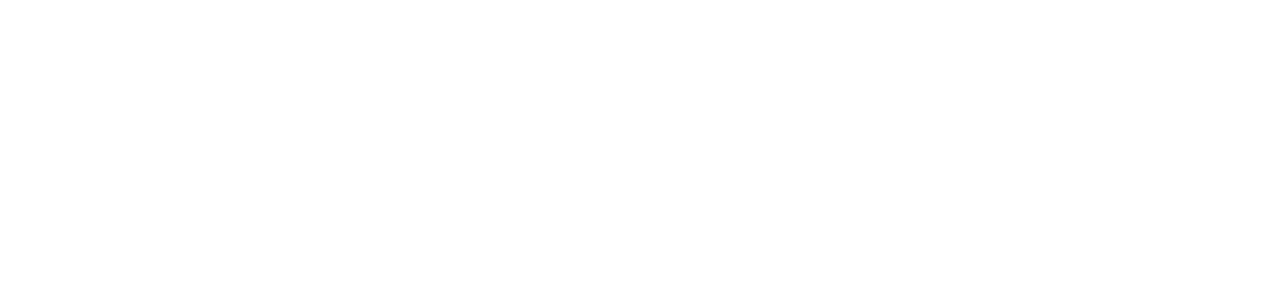
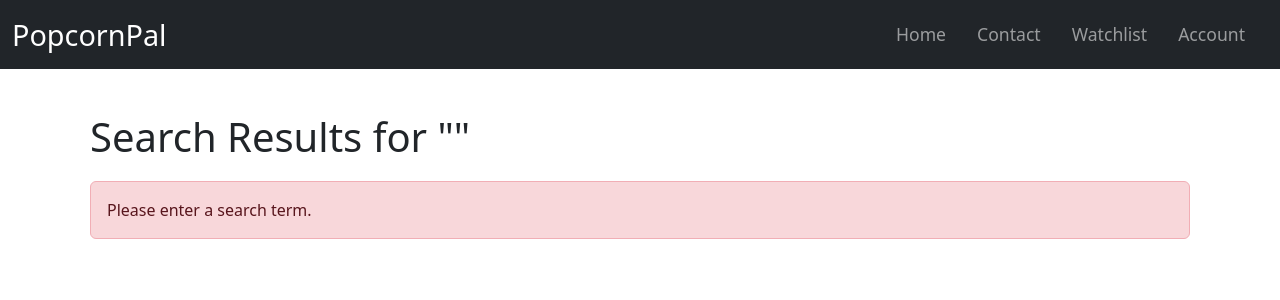
Before and after one commit to edwinjoel1202/popcorn-pal-frontend, a React (Vite) app: page /search in a window 1280 px wide. Before the commit this address had no page. Shown: the top 300 px of the page. Built offline with nearby package versions, Linux system fonts and the light colour scheme.

Commit message:
Page to display Search Result implemented

```diff
--- a/src/App.jsx
+++ b/src/App.jsx
@@ -13,6 +13,8 @@
 import TopRatedMovies from './components/TopRatedMovies';
 import UpcomingMovies from './components/UpcomingMovies';
 import Watchlist from './components/Watchlist';
+import SearchResults from './components/SearchResults';
+
 
 
 const App = () => {
@@ -24,6 +26,7 @@
           <Route path="/login" element={<Login />} />
           <Route path="/register" element={<Register />} />
           <Route path="/home" element={<Home />} />
+          <Route path="/search" element={<SearchResults />} />
           <Route path="/movie/:id" element={<Movie />} />
           <Route path="/trending" element={<TrendingMovies />} />
           <Route path="/popular" element={<PopularMovies />} />
--- /dev/null
+++ b/src/components/SearchResults.jsx
@@ -0,0 +1,105 @@
+import React, { useEffect, useState } from 'react';
+import axios from 'axios';
+import { Link, useLocation } from 'react-router-dom';
+import 'bootstrap/dist/css/bootstrap.min.css';
+import './css/SearchResults.css';
+
+const SearchResults = () => {
+    const [searchResults, setSearchResults] = useState([]);
+    const [error, setError] = useState(null);
+    const [loading, setLoading] = useState(false);
+    const location = useLocation();
+
+    // Extract query parameter from URL
+    const query = new URLSearchParams(location.search).get('query') || '';
+
+    useEffect(() => {
+        if (!query.trim()) {
+            setError('Please enter a search term.');
+            return;
+        }
+
+        const fetchSearchResults = async () => {
+            setLoading(true);
+            try {
+                const response = await axios.get('http://localhost:8080/api/movies/search', {
+                    params: { query }
+                });
+                setSearchResults(response.data);
+                setError(null);
+            } catch (error) {
+                console.error('Error fetching search results:', error);
+                setError('Failed to load search results. Please try again later.');
+                setSearchResults([]);
+            } finally {
+                setLoading(false);
+            }
+        };
+
+        fetchSearchResults();
+    }, [query]); // Re-fetch when query changes
+
+    return (
+        <div>
+            <nav className="navbar navbar-expand-lg navbar-dark bg-dark">
+                <div className="container-fluid">
+                    <Link className="navbar-brand" to="/home">PopcornPal</Link>
+                    <button className="navbar-toggler" type="button" data-bs-toggle="collapse" data-bs-target="#navbarNav" aria-controls="navbarNav" aria-expanded="false" aria-label="Toggle navigation">
+                        <span className="navbar-toggler-icon"></span>
+                    </button>
+                    <div className="collapse navbar-collapse" id="navbarNav">
+                        <ul className="navbar-nav ms-auto">
+                            <li className="nav-item"><Link className="nav-link" to="/home">Home</Link></li>
+                            <li className="nav-item"><Link className="nav-link" to="/contact">Contact</Link></li>
+                            <li className="nav-item"><Link className="nav-link" to="/watchlist">Watchlist</Link></li>
+                            <li className="nav-item"><Link className="nav-link" to="/account">Account</Link></li>
+                        </ul>
+                    </div>
+                </div>
+            </nav>
+
+            <div className="container mt-4">
+                <h1>Search Results for "{query}"</h1>
+                {error && <div className="alert alert-danger">{error}</div>}
+                {loading && <div>Loading...</div>}
+
+                {searchResults.length === 0 && !loading && !error && (
+                    <p>No results found for "{query}". Try a different search term.</p>
+                )}
+
+                {searchResults.length > 0 && (
+                    <div className="row">
+                        {searchResults.map((movie) => (
+                            <div key={movie.id} className="col-md-4 mb-4">
+                                <Link to={`/movie/${movie.id}`} className="text-decoration-none">
+                                    <div className="card movie-card">
+                                        <img
+                                            src={
+                                                movie.poster_path
+                                                    ? `https://image.tmdb.org/t/p/w500${movie.poster_path}`
+                                                    : 'https://via.placeholder.com/500x750?text=No+Poster'
+                                            }
+                                            className="card-img-top"
+                                            alt={movie.title}
+                                        />
+                                        <div className="card-body">
+                                            <h5 className="card-title">{movie.title || movie.original_title}</h5>
+                                            <p className="card-text">
+                                                Rating: {movie.vote_average || 'N/A'}
+                                            </p>
+                                            <p className="card-text">
+                                                Release Year: {movie.release_date ? new Date(movie.release_date).getFullYear() : 'N/A'}
+                                            </p>
+                                        </div>
+                                    </div>
+                                </Link>
+                            </div>
+                        ))}
+                    </div>
+                )}
+            </div>
+        </div>
+    );
+};
+
+export default SearchResults;
--- a/src/components/css/Home.css
+++ b/src/components/css/Home.css
@@ -233,16 +233,10 @@
 }
 
 
-/* Existing styles */
 .navbar {
     background-color: #1a1a1a;
 }
 
-.slogan {
-    text-align: center;
-    color: #fff;
-    margin-bottom: 20px;
-}
 
 .carousel-image {
     height: 500px;
--- /dev/null
+++ b/src/components/css/SearchResults.css
@@ -0,0 +1,23 @@
+.movie-card {
+    transition: transform 0.2s;
+}
+
+.movie-card:hover {
+    transform: scale(1.05);
+}
+
+.card-img-top {
+    height: 450px;
+    object-fit: cover;
+}
+
+.card-title {
+    color: #fff;
+    font-size: 1.25rem;
+    font-weight: 500;
+}
+
+.card-text {
+    color: #aaa;
+    font-size: 0.9rem;
+}
```
Also changed, not shown: src/assets/movie_poster_placeholder.png (added).
